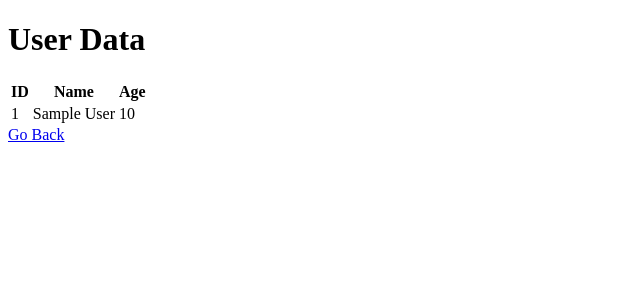
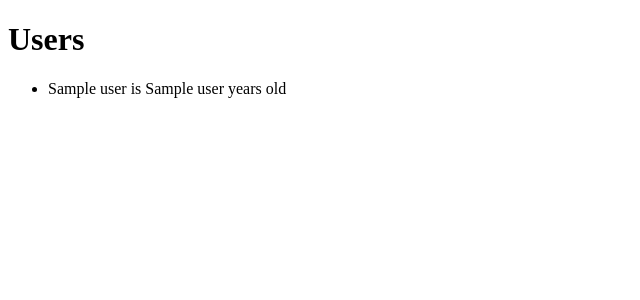
Before and after one commit to MohamedDiar/CI-Assignment, a Flask app: template templates/data.html in a window 1280 px wide. Shown: the top 300 px of the page, without its empty margins (0-640 px from the left). Run offline with Flask 3, Linux system fonts and the light colour scheme; tables that the repository leaves empty hold one stand-in row (Sample ...); the template is opened without the code that fills it: values named after a table or form of the project are taken from there, most other values are stand-ins (such as "Sample title", 1, 10 or a date in 2020).

Commit message:
corrected some errors

```diff
--- a/app.py
+++ b/app.py
@@ -1,50 +1,50 @@
-from flask import Flask, render_template, request, redirect, url_for
-from flask_sqlalchemy import SQLAlchemy
-import urllib
+from flask import Flask, render_template_string, request
 import os
+import pyodbc
 
 app = Flask(__name__)
 
-# Environment variables (replace these with your GitHub secrets in a real deployment)
-username = os.environ.get('AZURE_SQL_USERNAME')
-password = os.environ.get('AZURE_SQL_PASSWORD')
-server = os.environ.get('AZURE_SQL_SERVER')
-database = os.environ.get('AZURE_SQL_DATABASE')
+# Database connection
+def get_db_connection():
+    username = os.environ.get('AZURE_SQL_USERNAME')
+    password = os.environ.get('AZURE_SQL_PASSWORD')
+    server = os.environ.get('AZURE_SQL_SERVER')
+    database = os.environ.get('AZURE_SQL_DATABASE')
 
-params = urllib.parse.quote_plus(f'DRIVER={{ODBC Driver 18 for SQL Server}};'
-                                 f'SERVER={server};'
-                                 f'DATABASE={database};'
-                                 f'UID={username};'
-                                 f'PWD={password}')
-
-app.config['SQLALCHEMY_DATABASE_URI'] = f"mssql+pyodbc:///?odbc_connect={params}"
-app.config['SQLALCHEMY_TRACK_MODIFICATIONS'] = False
-db = SQLAlchemy(app)
-
-class User(db.Model):
-    id = db.Column(db.Integer, primary_key=True)
-    name = db.Column(db.String(50), nullable=False)
-    age = db.Column(db.Integer, nullable=False)
-
-
-db.create_all()
+    connection_string = f'DRIVER={{ODBC Driver 17 for SQL Server}};SERVER={server};DATABASE={database};UID={username};PWD={password}'
+    return pyodbc.connect(connection_string)
 
 @app.route('/')
 def index():
-    return render_template('index.html')
+    # You might want to use a separate HTML file for this form
+    return render_template_string(open('templates/index.html').read())
 
 @app.route('/submit', methods=['POST'])
 def submit():
     name = request.form['name']
     age = request.form['age']
-    new_user = User(name=name, age=age)
-    db.session.add(new_user)
-    db.session.commit()
-    return redirect(url_for('view_data'))
 
-@app.route('/data')
-def view_data():
-    users = User.query.all()
-    return render_template('data.html', users=users)
+    # Insert into database
+    conn = get_db_connection()
+    cursor = conn.cursor()
+    cursor.execute("INSERT INTO user (name, age) VALUES (?, ?)", (name, age))
+    conn.commit()
+    cursor.close()
+    conn.close()
 
-if __name__ == '__main__':app.run()
+    return render_template_string(f'<h1>Hello {name}, you are {age} years old!</h1>')
+
+@app.route('/users')
+def users():
+    conn = get_db_connection()
+    cursor = conn.cursor()
+    cursor.execute("SELECT * FROM user")
+    users = cursor.fetchall()
+    cursor.close()
+    conn.close()
+
+    # Use render_template instead of render_template_string for external files
+    return render_template_string(open('templates/data.html').read(), users=users)
+
+if __name__ == '__main__':
+    app.run()
--- a/templates/data.html
+++ b/templates/data.html
@@ -1,24 +1,14 @@
 <!DOCTYPE html>
 <html>
 <head>
-    <title>Database Data</title>
+    <title>User Data</title>
 </head>
 <body>
-    <h1>User Data</h1>
-    <table>
-        <tr>
-            <th>ID</th>
-            <th>Name</th>
-            <th>Age</th>
-        </tr>
+    <h1>Users</h1>
+    <ul>
         {% for user in users %}
-        <tr>
-            <td>{{ user.id }}</td>
-            <td>{{ user.name }}</td>
-            <td>{{ user.age }}</td>
-        </tr>
+            <li>{{ user[1] }} is {{ user[2] }} years old</li>
         {% endfor %}
-    </table>
-    <a href="/">Go Back</a>
+    </ul>
 </body>
 </html>
```
